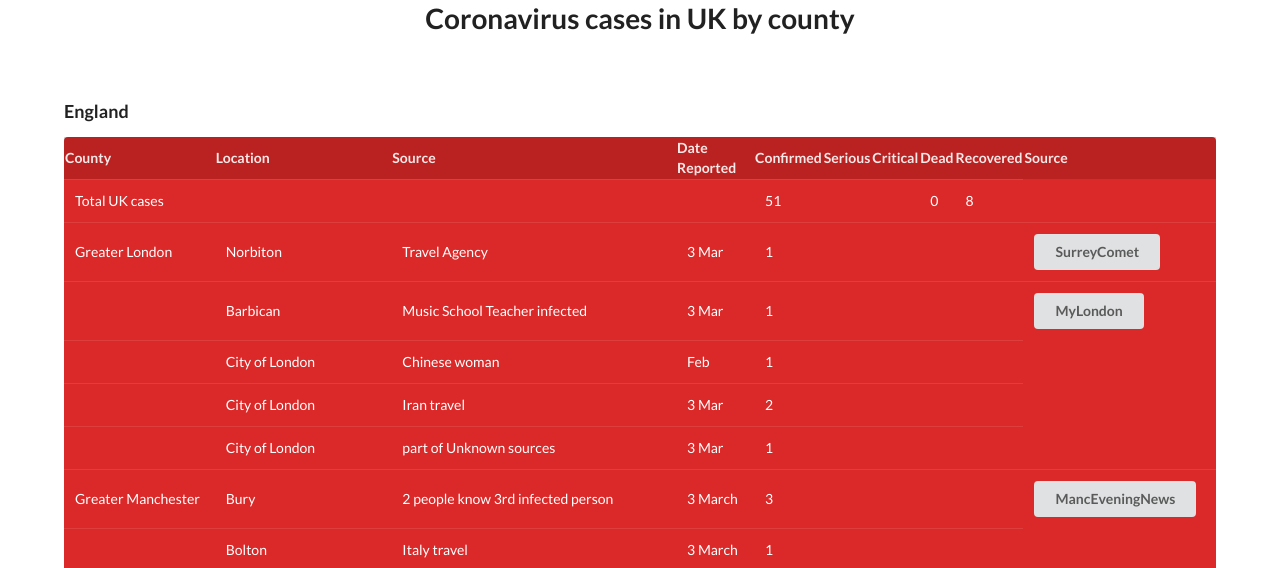
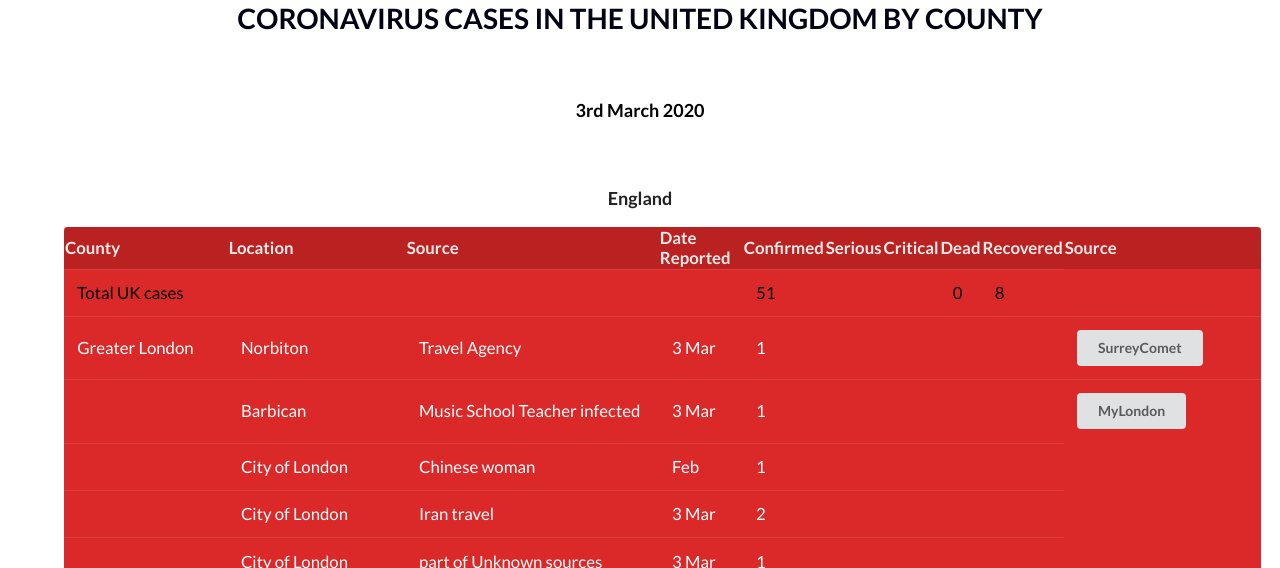
Before and after one commit to eli332/coronavirusUK, a plain HTML site: page index.html in a window 1280 px wide. Shown: the top 568 px of the page. Drawn offline with nearby package versions, Linux system fonts and the light colour scheme.

Commit message:
blinking

```diff
--- a/index.html
+++ b/index.html
@@ -14,8 +14,10 @@
 
   </head>
   <body>
-    <h1 class="title">Coronavirus cases in UK by county</h1>
-    <div class="container">
+<h1>CORONAVIRUS CASES IN THE UNITED KINGDOM BY COUNTY<h1>
+   <h3 class="blinking">3rd March 2020</h3>
+
+        <div class="container">
       <h3>England</h3>
       <table class="ui inverted red table">
         <tr>
@@ -30,7 +32,7 @@
           <th>Recovered</th>
           <th>Source</th>
         </tr>
-        <tr>
+        <tr class="blinking">
           <td>Total UK cases</td>
           <td></td>
           <td></td>
--- a/main.css
+++ b/main.css
@@ -1,8 +1,35 @@
 div.container {
   width: 90%;
   margin: 5%;
+  font-size: 1.2rem;
 }
 
-h1.title {
+h1 {
+  text-align: center;
+  color: rgb(1, 3, 20);
+}
+
+h3 {
   text-align: center;
 }
+
+.blinking {
+  animation: blinkingText 1.2s infinite;
+}
+@keyframes blinkingText {
+  0% {
+    color: #000;
+  }
+  49% {
+    color: #000;
+  }
+  60% {
+    color: transparent;
+  }
+  99% {
+    color: transparent;
+  }
+  100% {
+    color: #000;
+  }
+}
```
